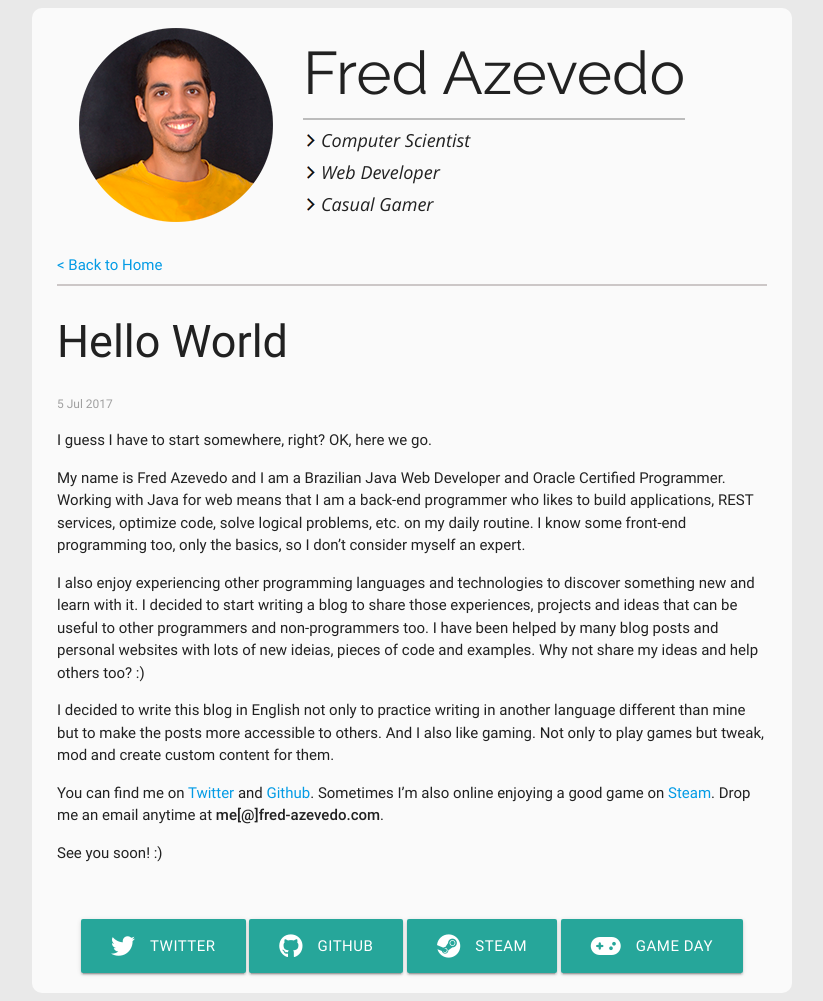
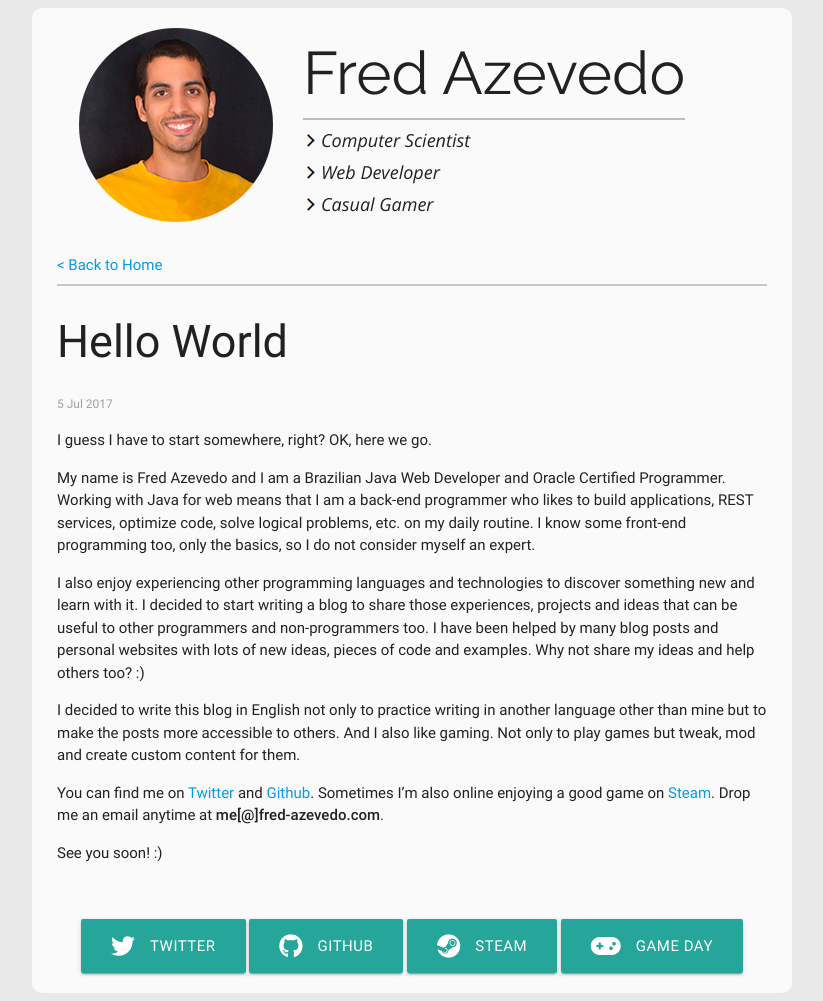
Before and after one commit to fred-azevedo/fred-azevedo.github.io, a Jekyll site: the page built from _posts/2017-07-05-hello-world.md, in a window 1280 px wide. Shown: the whole page, without its empty margins (228-1051 px from the left). Built offline with Jekyll 4.4.1, drawn with Linux system fonts in a browser that asks for light colours; nearby versions of some CDN libraries.

Commit message:
Correcting text

```diff
--- a/_posts/2017-07-05-hello-world.md
+++ b/_posts/2017-07-05-hello-world.md
@@ -5,11 +5,11 @@ layout: post
 ---
 I guess I have to start somewhere, right? OK, here we go.
 
-My name is Fred Azevedo and I am a Brazilian Java Web Developer and Oracle Certified Programmer. Working with Java for web means that I am a back-end programmer who likes to build applications, REST services, optimize code, solve logical problems, etc. on my daily routine. I know some front-end programming too, only the basics, so I don't consider myself an expert.
+My name is Fred Azevedo and I am a Brazilian Java Web Developer and Oracle Certified Programmer. Working with Java for web means that I am a back-end programmer who likes to build applications, REST services, optimize code, solve logical problems, etc. on my daily routine. I know some front-end programming too, only the basics, so I do not consider myself an expert.
 
-I also enjoy experiencing other programming languages and technologies to discover something new and learn with it. I decided to start writing a blog to share those experiences, projects and ideas that can be useful to other programmers and non-programmers too. I have been helped by many blog posts and personal websites with lots of new ideias, pieces of code and examples. Why not share my ideas and help others too? :)
+I also enjoy experiencing other programming languages and technologies to discover something new and learn with it. I decided to start writing a blog to share those experiences, projects and ideas that can be useful to other programmers and non-programmers too. I have been helped by many blog posts and personal websites with lots of new ideas, pieces of code and examples. Why not share my ideas and help others too? :)
 
-I decided to write this blog in English not only to practice writing in another language different than mine but to make the posts more accessible to others. And I also like gaming. Not only to play games but tweak, mod and create custom content for them.
+I decided to write this blog in English not only to practice writing in another language other than mine but to make the posts more accessible to others. And I also like gaming. Not only to play games but tweak, mod and create custom content for them.
 
 You can find me on [Twitter](https://twitter.com/azevedo_fred) and [Github](https://github.com/fred-azevedo). Sometimes I'm also online enjoying a good game on [Steam](http://steamcommunity.com/id/fredspider/). Drop me an email anytime at **me[@]fred-azevedo.com**.
 
```
